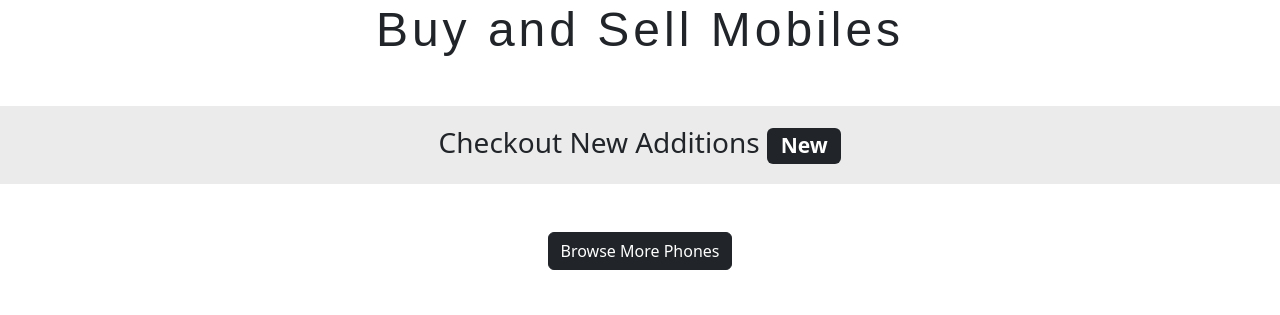
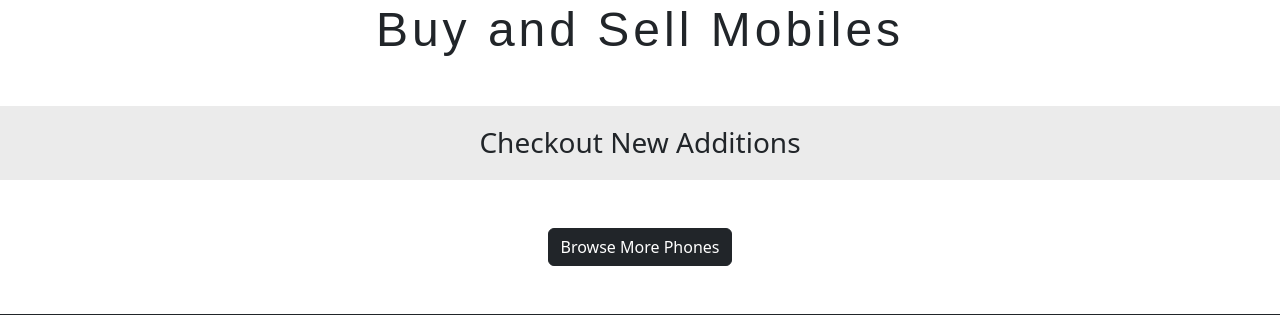
Before and after one commit to AbhilashAynipully/MobileTrade, a Django app: page / in a window 1280 px wide. Shown: the part 683-998 px from the top of the page. Run offline with Django 3.2, Linux system fonts and the light colour scheme; data that the repository does not hold is empty; parts of the project's set-up code (start-up, migrations or seed data) failed here and were passed over; some libraries are stand-ins or nearby versions.

Commit message:
Add badge to new additions

```diff
--- a/templates/index.html
+++ b/templates/index.html
@@ -19,7 +19,7 @@
 
 <div id="new-additions" class="mt-5 p-1">
   <h3 class="m-3 text-center">
-    Checkout New Additions <span class="badge text-bg-dark">New</span>
+    Checkout New Additions
   </h3>
 
   <div class="row justify-content-evenly">
@@ -27,7 +27,7 @@
     <div class="col-xl-2 col-sm-4 col-10 m-4 text-center">
       <div class="card border-dark border-2 rounded-4 py-1 px-3">
         <h5 class="card-title mt-1"> {{ mobile.brand }}
-          {{ mobile.model }} <span class="badge text-bg-dark">New</span>
+          {{ mobile.model }} <span class="badge rounded-pill text-bg-primary">New</span>
         </h5>
         {% if mobile.mobile_pic1 %}
         <img
```
